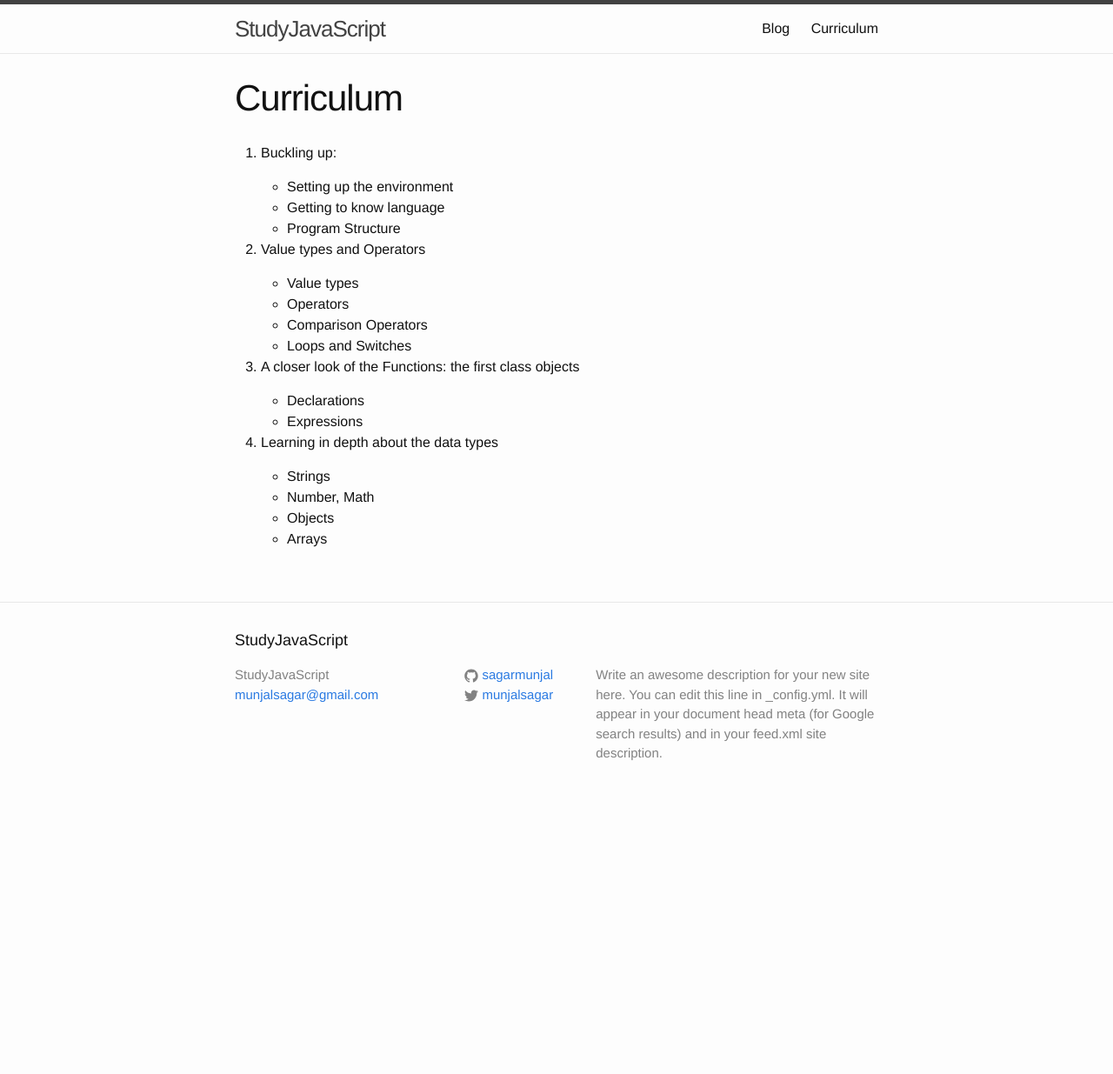
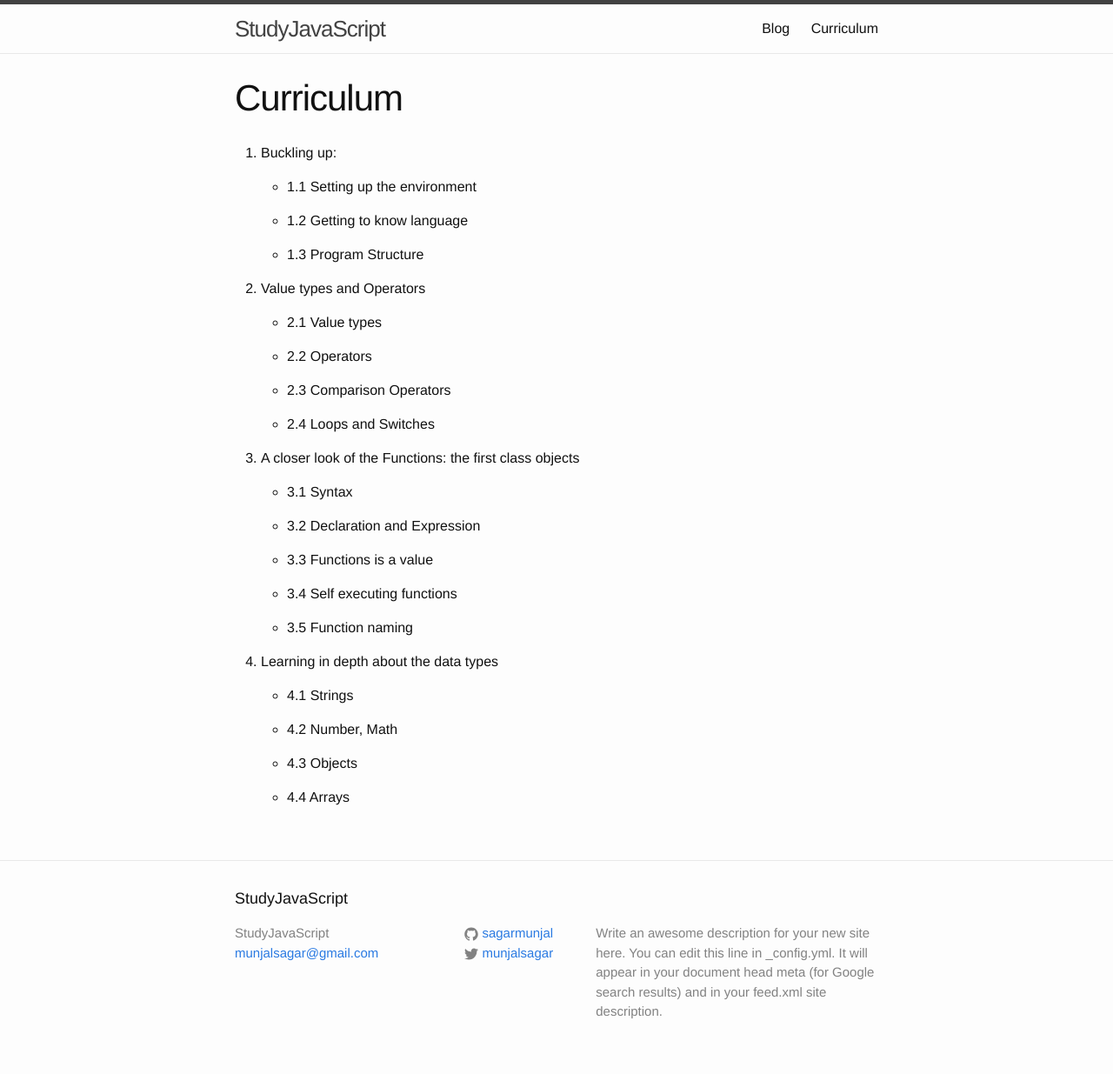
Before and after one commit to sagarmunjal/repo0001, a Jekyll site: the page built from curriculum.md, in a window 1280 px wide. Shown: the whole page at 87% size. Built offline with Jekyll 4.4.1, drawn with Linux system fonts in a browser that asks for light colours; nearby versions of some CDN libraries; a script that is not in the unit is left out; before the commit the page ends 938 px from its top, so only the background shows below that.

Commit message:
Updated curriculum.md

```diff
--- a/curriculum.md
+++ b/curriculum.md
@@ -8,28 +8,43 @@ published: true
 
 1. Buckling up:
 
-    * Setting up the environment
-    - Getting to know language
-    - Program Structure
+    - 1.1 Setting up the environment
+
+    - 1.2 Getting to know language
+
+    - 1.3 Program Structure
 
 
 2. Value types and Operators
 
-    - Value types
-    - Operators
-    - Comparison Operators
-    - Loops and Switches
+    - 2.1 Value types
+
+    - 2.2 Operators
+
+    - 2.3 Comparison Operators
+
+    - 2.4 Loops and Switches
 
 
 3. A closer look of the Functions: the first class objects
 
-	- Declarations
-    - Expressions
+	- 3.1 Syntax
+
+	- 3.2 Declaration and Expression
+
+	- 3.3 Functions is a value
+
+	- 3.4 Self executing functions
+
+	- 3.5 Function naming
 
 
 4. Learning in depth about the data types
 
-	- Strings
-    - Number, Math
-    - Objects
-    - Arrays
+	- 4.1 Strings
+
+    - 4.2 Number, Math
+
+    - 4.3 Objects
+
+    - 4.4 Arrays
```
